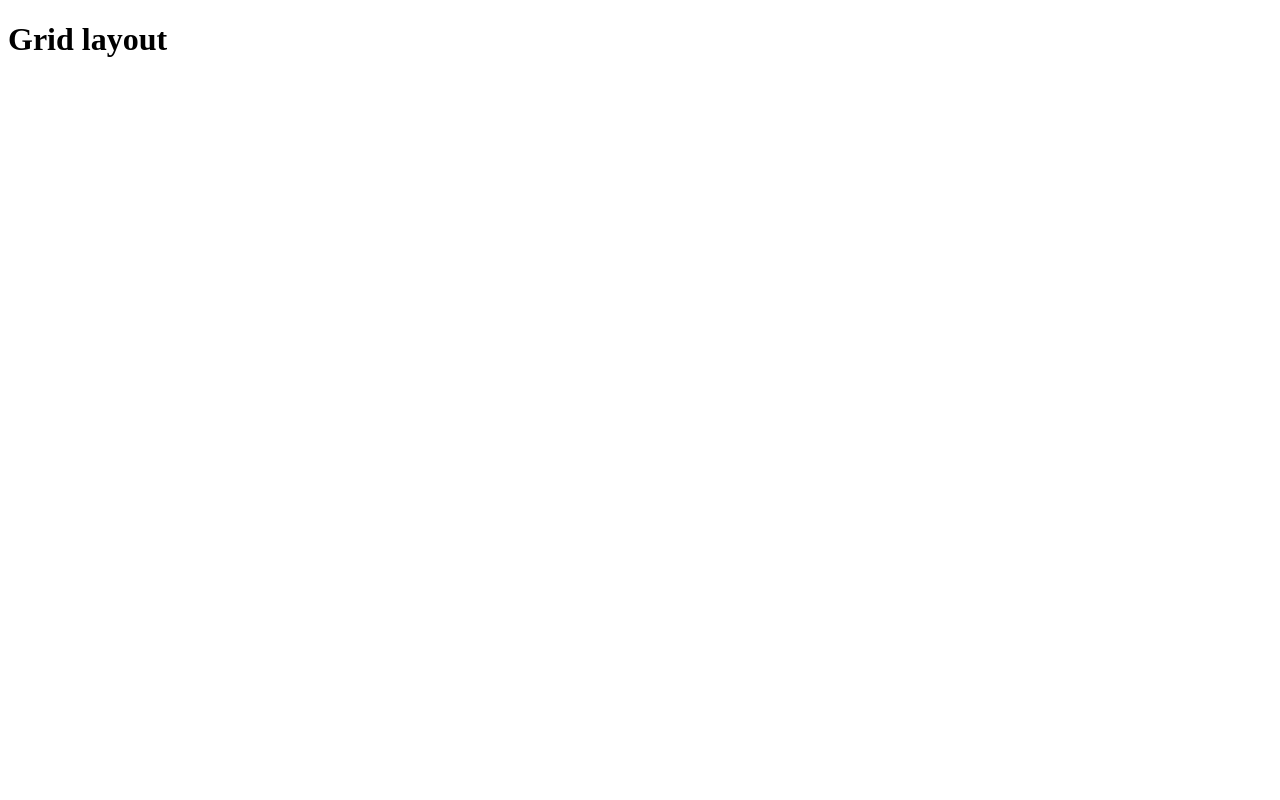
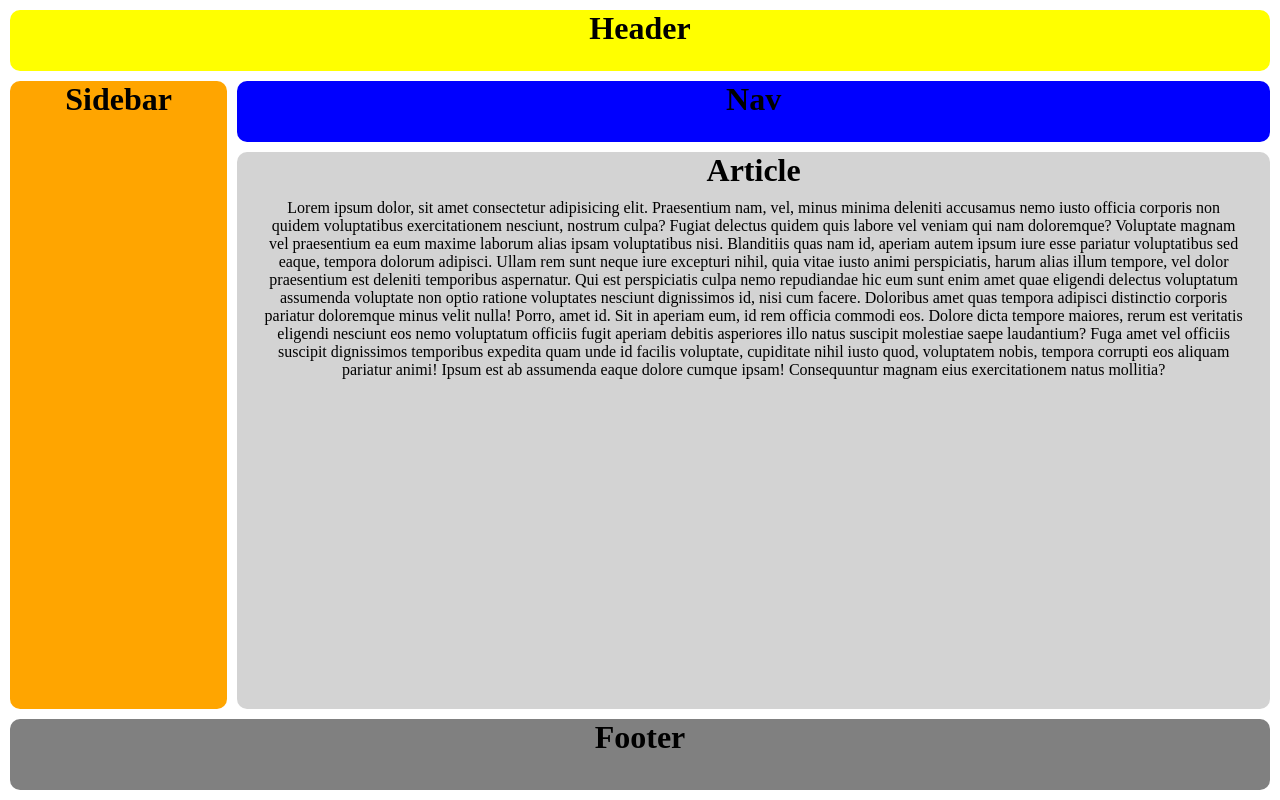
Before and after one commit to eduym17/TOP-practice-grid, a plain HTML site: page index.html in a window 1280 px wide. Drawn offline with Linux system fonts and the light colour scheme.

Commit message:
Build grid layout

```diff
--- a/index.html
+++ b/index.html
@@ -1,6 +1,7 @@
 <!DOCTYPE html>
 <html lang="en">
 <head>
+  <link rel="stylesheet" href="./styles.css">
     <meta charset="UTF-8">
     <meta http-equiv="X-UA-Compatible" content="IE=edge">
     <meta name="viewport" content="width=device-width, initial-scale=1.0">
@@ -9,7 +10,24 @@
 <body>
   <header></header>
   <main>
-    <h1>Grid layout</h1>
+    <div class="layout">
+      <div class="header">
+        <h1>Header</h1>
+      </div>
+      <div class="sidebar">
+        <h1>Sidebar</h1>
+      </div>
+      <div class="nav">
+        <h1>Nav</h1>
+      </div>
+      <div class="article">
+        <h1>Article</h1>
+        <p>Lorem ipsum dolor, sit amet consectetur adipisicing elit. Praesentium nam, vel, minus minima deleniti accusamus nemo iusto officia corporis non quidem voluptatibus exercitationem nesciunt, nostrum culpa? Fugiat delectus quidem quis labore vel veniam qui nam doloremque? Voluptate magnam vel praesentium ea eum maxime laborum alias ipsam voluptatibus nisi. Blanditiis quas nam id, aperiam autem ipsum iure esse pariatur voluptatibus sed eaque, tempora dolorum adipisci. Ullam rem sunt neque iure excepturi nihil, quia vitae iusto animi perspiciatis, harum alias illum tempore, vel dolor praesentium est deleniti temporibus aspernatur. Qui est perspiciatis culpa nemo repudiandae hic eum sunt enim amet quae eligendi delectus voluptatum assumenda voluptate non optio ratione voluptates nesciunt dignissimos id, nisi cum facere. Doloribus amet quas tempora adipisci distinctio corporis pariatur doloremque minus velit nulla! Porro, amet id. Sit in aperiam eum, id rem officia commodi eos. Dolore dicta tempore maiores, rerum est veritatis eligendi nesciunt eos nemo voluptatum officiis fugit aperiam debitis asperiores illo natus suscipit molestiae saepe laudantium? Fuga amet vel officiis suscipit dignissimos temporibus expedita quam unde id facilis voluptate, cupiditate nihil iusto quod, voluptatem nobis, tempora corrupti eos aliquam pariatur animi! Ipsum est ab assumenda eaque dolore cumque ipsam! Consequuntur magnam eius exercitationem natus mollitia?</p>
+      </div>
+      <div class="footer">
+        <h1>Footer</h1>
+      </div>
+    </div>
   </main>
   <footer></footer>
 </body>
--- a/styles.css
+++ b/styles.css
@@ -0,0 +1,59 @@
+* {
+  box-sizing: border-box;
+  padding: 0;
+  margin: 0;
+  list-style: none;
+}
+
+.layout {
+  height: 100vh;
+  display: grid;
+  grid-template: repeat(11, 1fr) / repeat(11, 1fr);
+  grid-gap: 10px;
+  padding: 10px 10px 10px 10px;
+}
+
+.layout > div {
+  border-radius: 10px;
+  align-text: center;
+  text-align: center;
+}
+
+.header {
+  background-color: yellow;
+  grid-column: 1 / 14;
+  grid-row: 1 / 2;
+}
+
+.sidebar {
+  background-color: orange;
+  grid-column: 1 / 3;
+  grid-row: 2 / 11;
+}
+
+.nav {
+  background-color: blue;
+  grid-column: 3 / 14;
+  grid-row: 2 / 3;
+}
+
+.article {
+  background-color: lightgray;
+  grid-column: 3 / 14;
+  grid-row: 3 / 11;
+  display: flex;
+  flex-direction: column;
+  align-items: center;
+  gap: 10px;
+}
+
+p {
+  width: 95%;
+  overflow: hidden;
+}
+
+.footer {
+  background-color: gray;
+  grid-column: 1 / 14;
+  grid-row: 11 / 13;
+}
```
